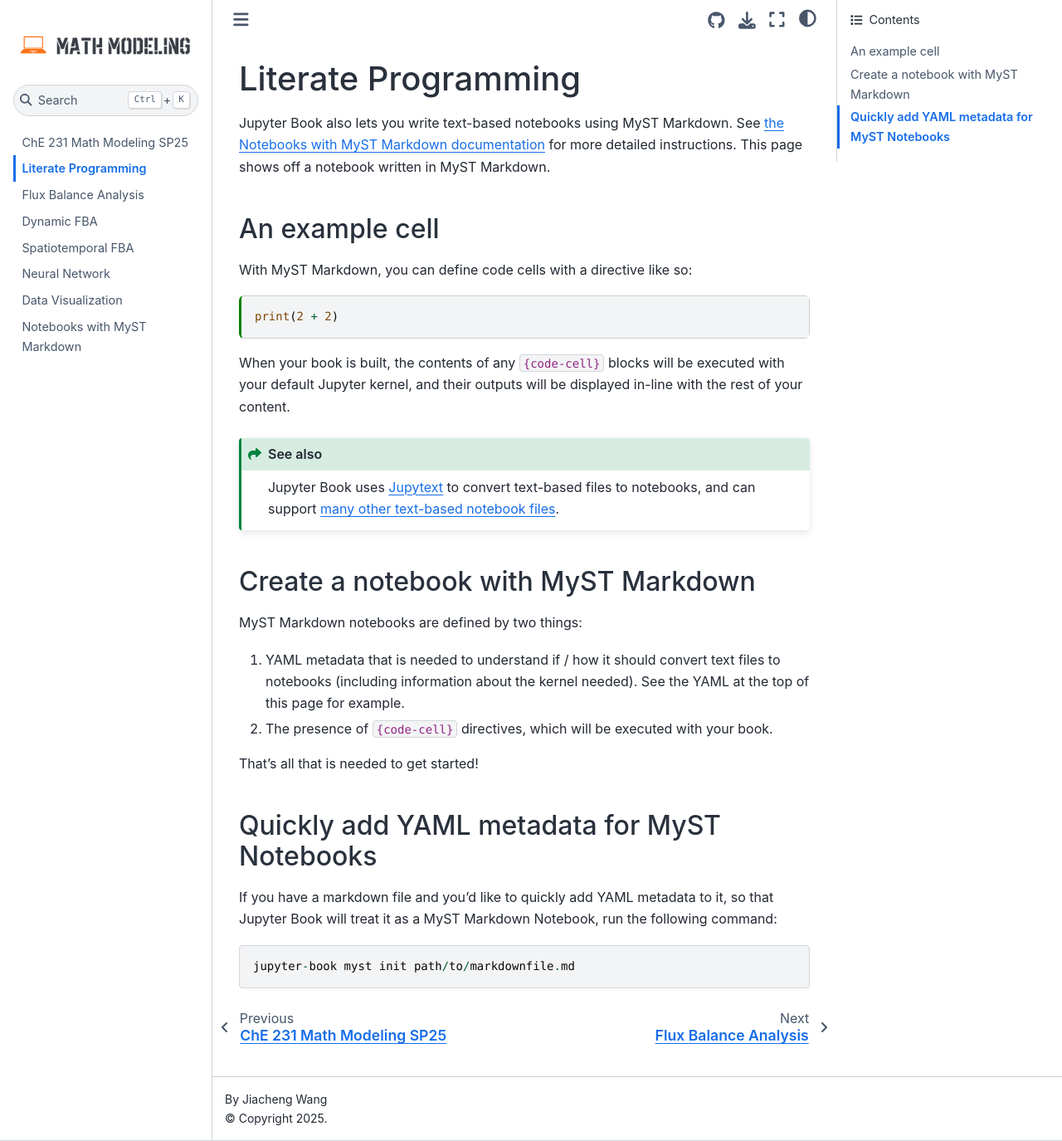
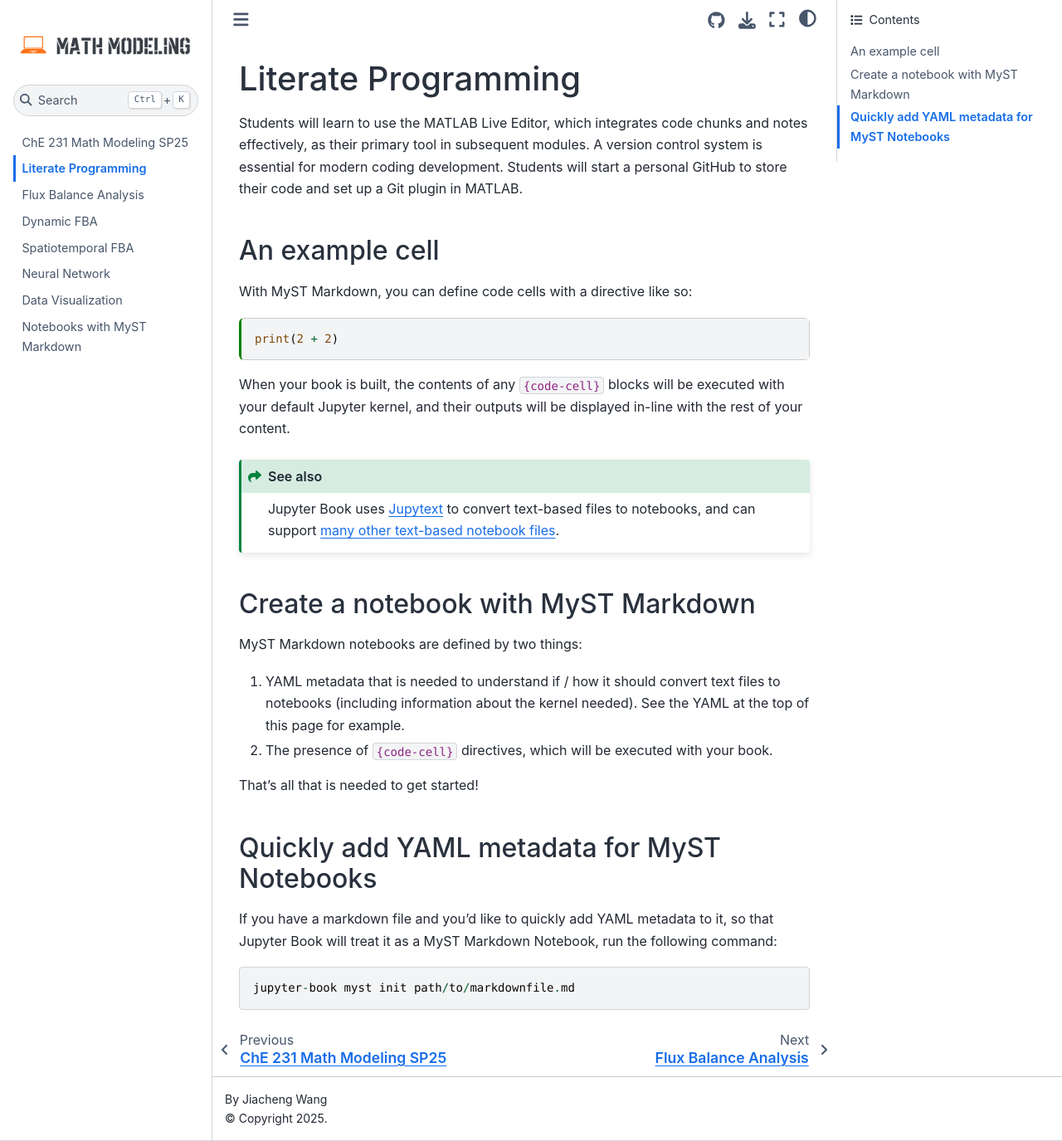
Before and after one commit to jcwang587/math-modeling, a Jupyter Book: the page built from 01_liter-prog.md, in a window 1280 px wide and 1375 px high. Shown: the whole window at 83% size. Built offline with Jupyter Book 1.0.4 settings and Sphinx 7.4.7 and the Sphinx Book theme 1.1.4, drawn with Linux system fonts in a browser that asks for light colours.

Commit message:
Update 01_liter-prog.md

```diff
--- a/01_liter-prog.md
+++ b/01_liter-prog.md
@@ -14,9 +14,7 @@ kernelspec:
 
 # Literate Programming
 
-Jupyter Book also lets you write text-based notebooks using MyST Markdown.
-See [the Notebooks with MyST Markdown documentation](https://jupyterbook.org/file-types/myst-notebooks.html) for more detailed instructions.
-This page shows off a notebook written in MyST Markdown.
+Students will learn to use the MATLAB Live Editor, which integrates code chunks and notes effectively, as their primary tool in subsequent modules. A version control system is essential for modern coding development. Students will start a personal GitHub to store their code and set up a Git plugin in MATLAB.
 
 ## An example cell
 
```
